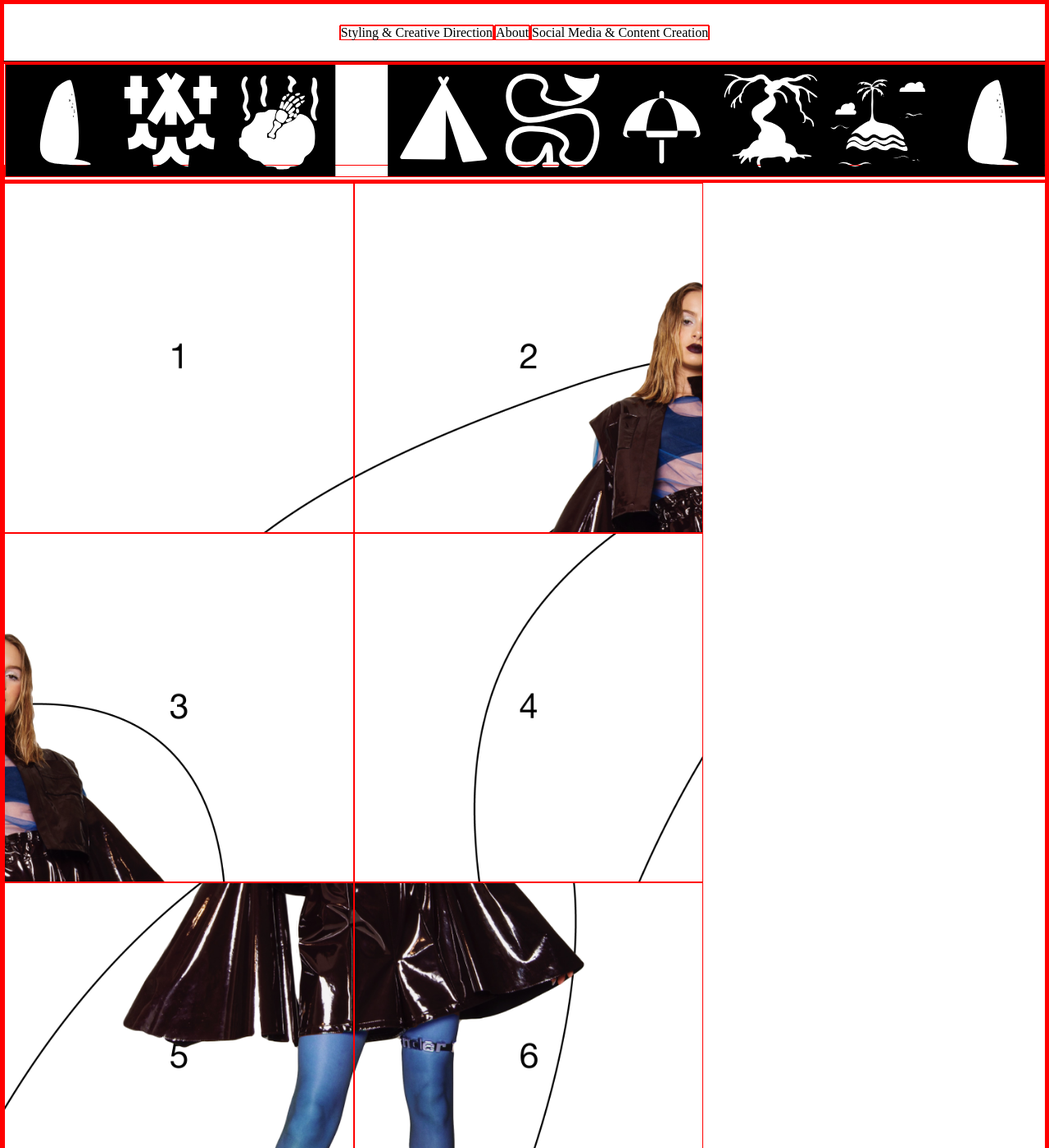
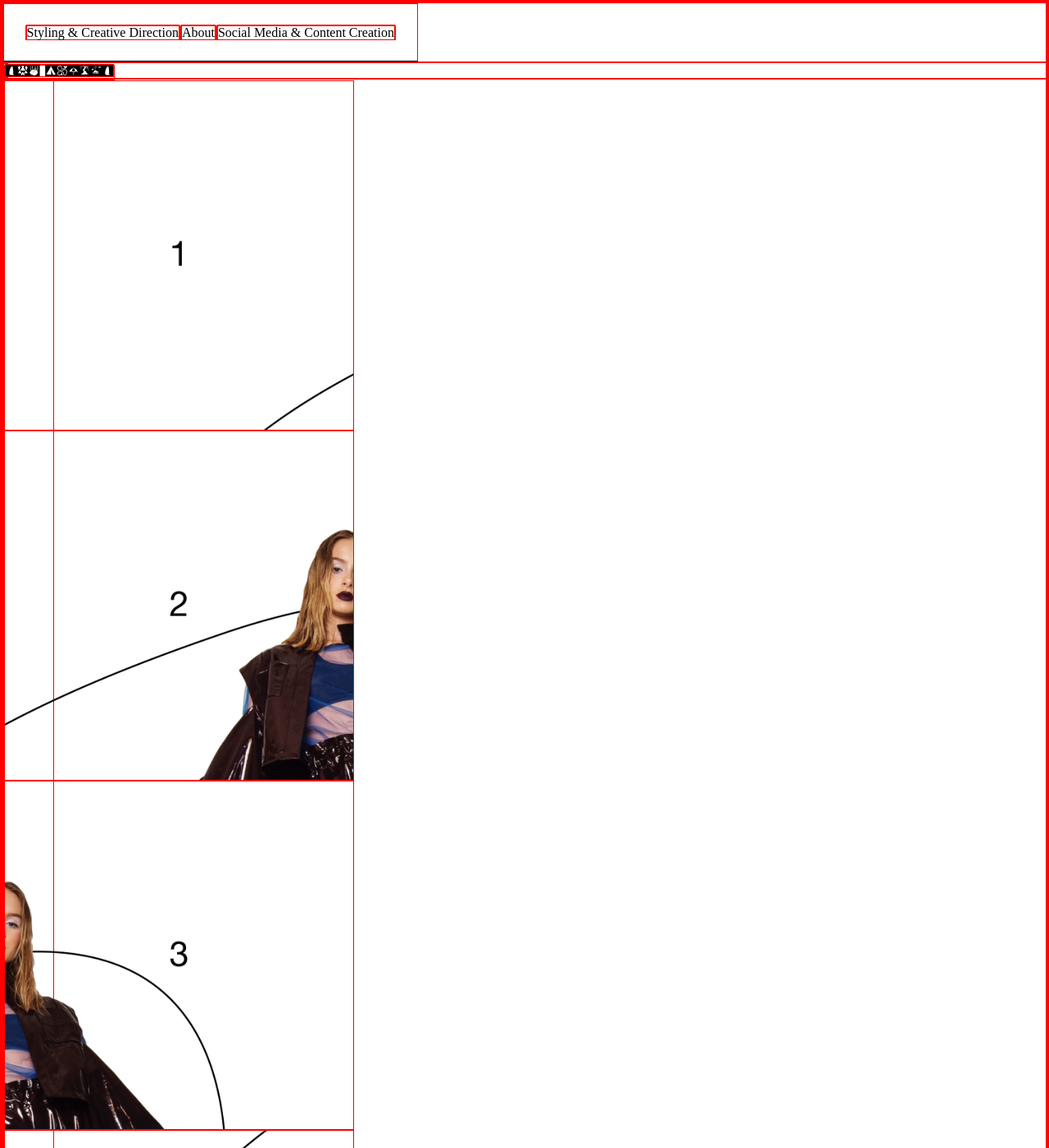
Before and after one commit to basharalidreesi/lab, a Jekyll site: the page built from index.md, in a window 1280 px wide and 1400 px high. Shown: the whole window at 82% size. Built offline with Jekyll 4.4.1, drawn with Linux system fonts in a browser that asks for light colours.

Commit message:
Update style.css

```diff
--- a/assets/css/style.css
+++ b/assets/css/style.css
@@ -81,18 +81,22 @@ html, body {
 	flex-flow: column nowrap;
 }
 .mother_container-navigation_container {
+	display: flex;
 	background-color: #fff;
 }
 .mother_container-header_container {
+	display: flex;
 	position: sticky;
 	top: 0;
 }
 .mother_container-content_container {
+	display: flex;
 	background-color: #fff;
 	height: 100%;
 	width: 100%;
 }
 .mother_container-footer_container {
+	display: flex;
 	position: sticky;
 	bottom: 0;
 	z-index: -1;
```
